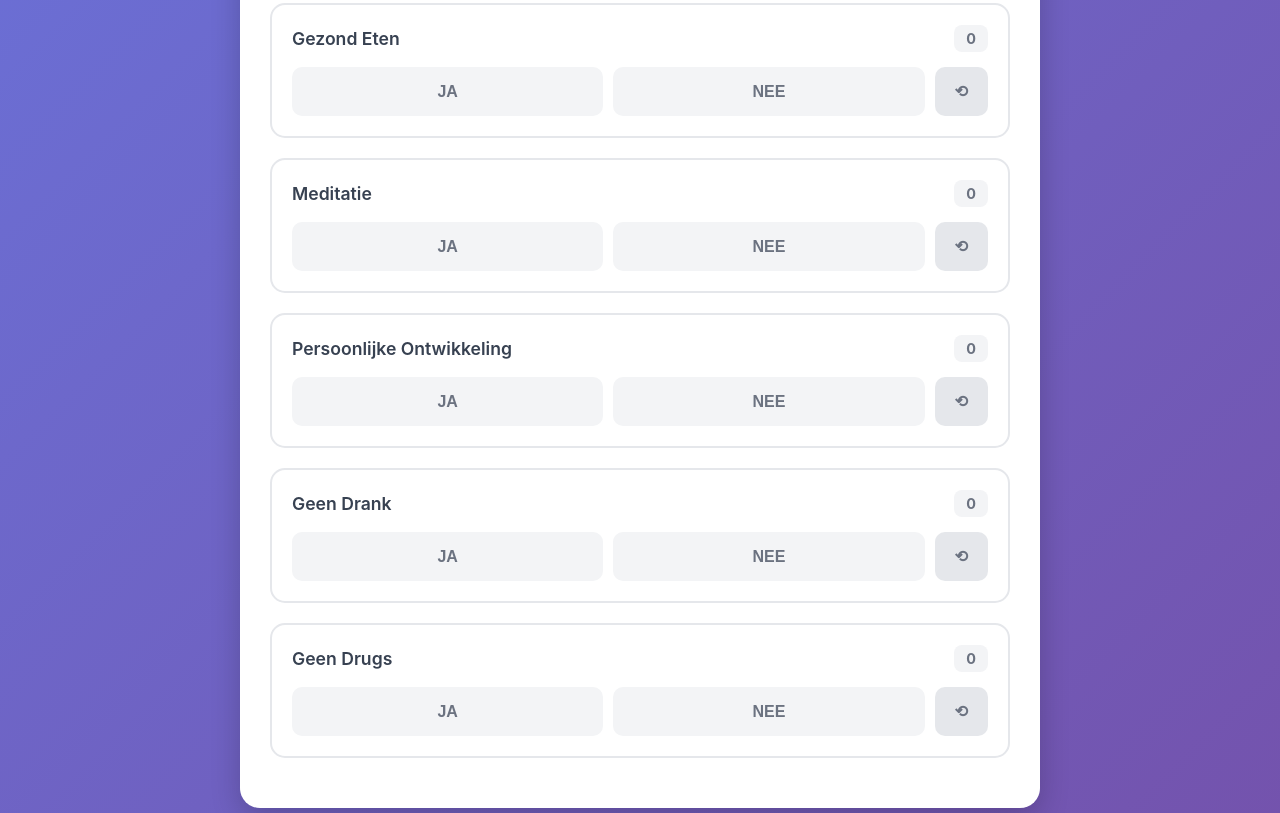
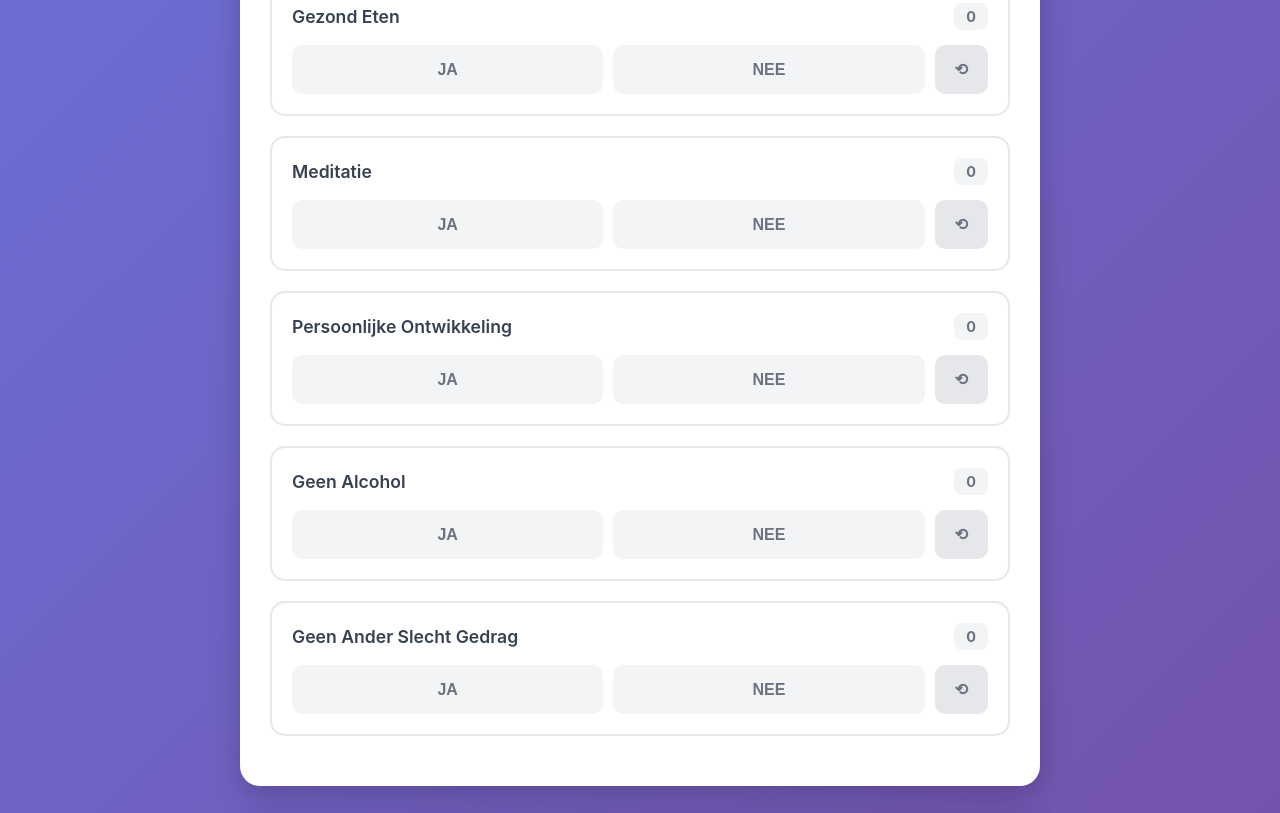
Before and after one commit to Willem1978/lifestyle-tracker, a plain HTML site: page index.html in a window 1280 px wide. Shown: the part 1242-2055 px from the top of the page. Drawn offline with nearby package versions, Linux system fonts and the light colour scheme.

Commit message:
Update labels and remove redundant score display

```diff
--- a/index.html
+++ b/index.html
@@ -96,7 +96,6 @@
             <div class="score-card today" id="todayCard">
                 <div class="score-label" id="dayLabel">📅 Vandaag</div>
                 <div class="score-value" id="todayScore">-2</div>
-                <div class="score-label">Start: -2</div>
                 <div class="score-motivation" id="todayMotivation"></div>
             </div>
             <div class="score-card total">
@@ -124,8 +123,8 @@
             { key: 'healthyEating', label: 'Gezond Eten', points: 1 },
             { key: 'meditation', label: 'Meditatie', points: 1 },
             { key: 'personalDevelopment', label: 'Persoonlijke Ontwikkeling', points: 1 },
-            { key: 'noDrink', label: 'Geen Drank', pointsYes: 0, pointsNo: -2 },
-            { key: 'noDrugs', label: 'Geen Drugs', pointsYes: 0, pointsNo: -2 }
+            { key: 'noDrink', label: 'Geen Alcohol', pointsYes: 0, pointsNo: -2 },
+            { key: 'noDrugs', label: 'Geen Ander Slecht Gedrag', pointsYes: 0, pointsNo: -2 }
         ];
         let state = { days: {}, baseTotalScore: 0, lastDate: null };
         let activities = {}, todayScore = -2, totalScore = 0, chart = null;
```
